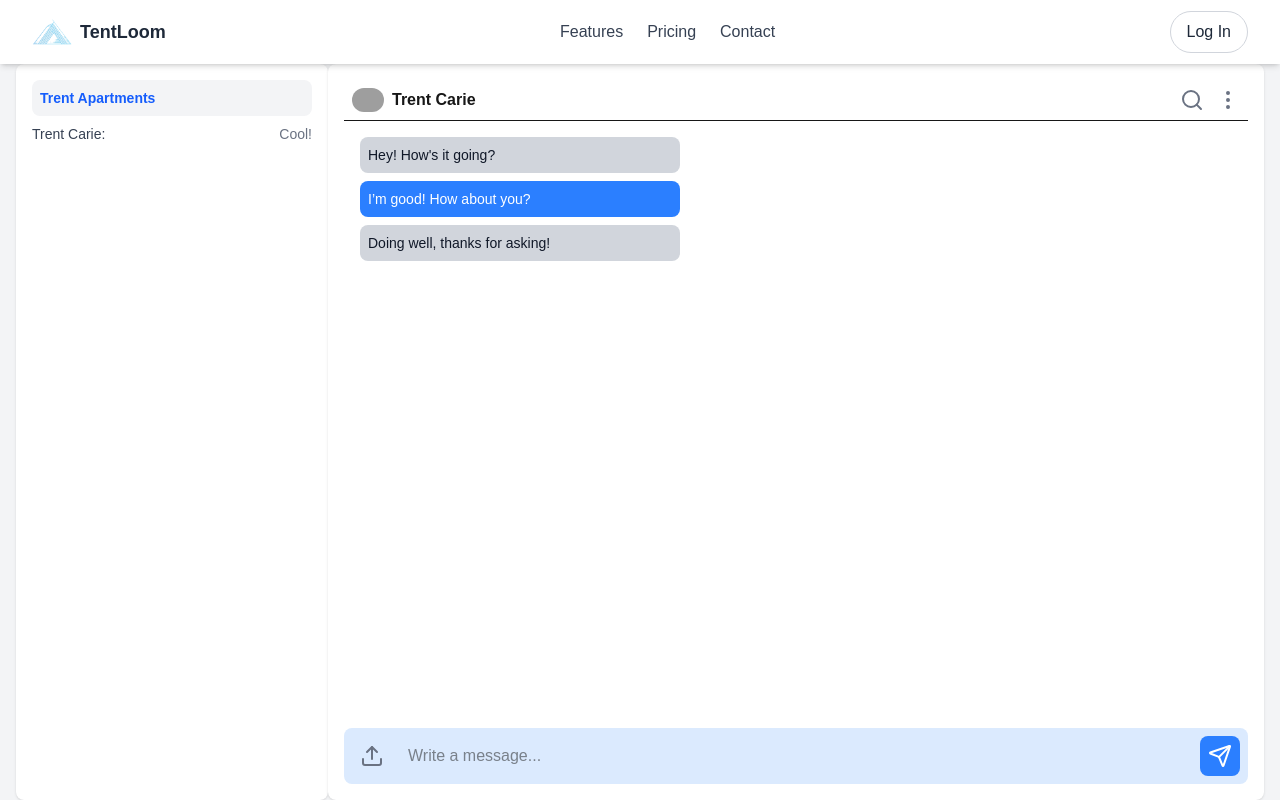
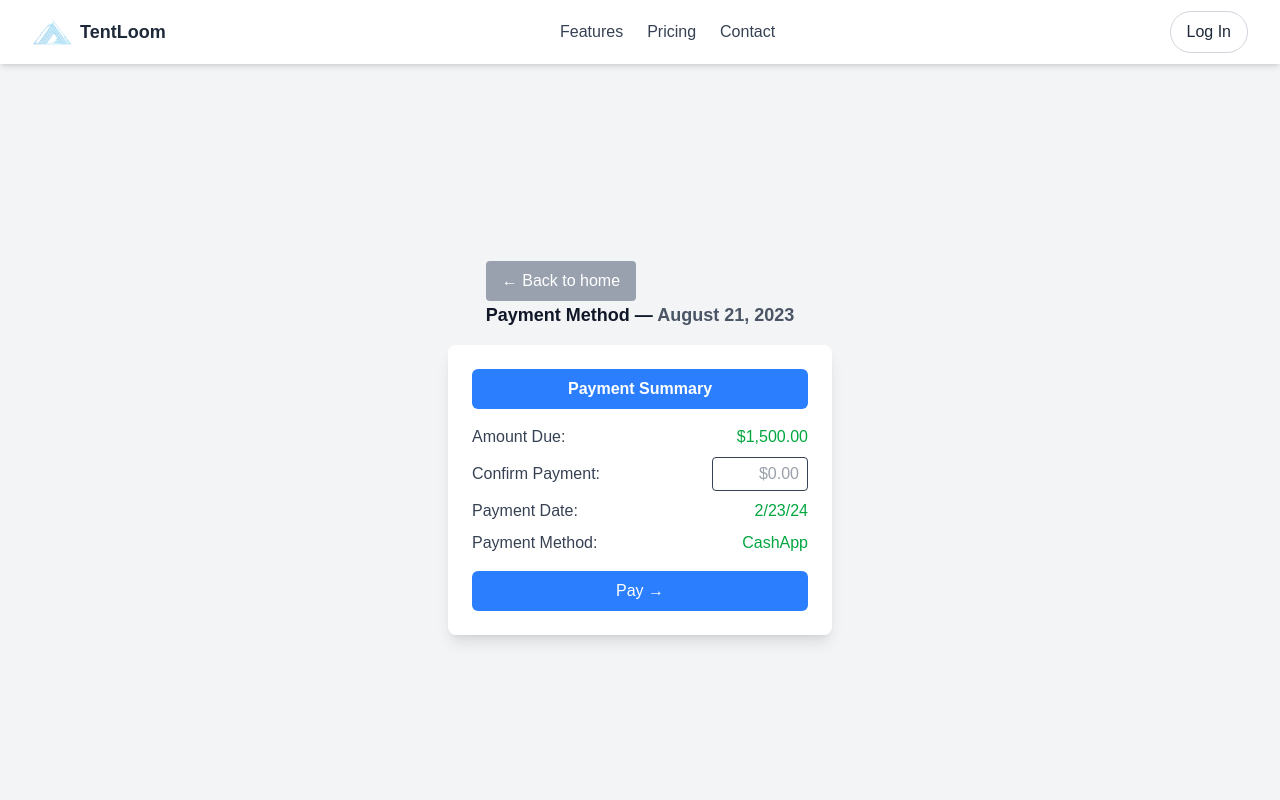
Before and after one commit to adnanfrd/Tenants-Transaction-System, a Next.js app: page /payment in a window 1280 px wide. Built offline with nearby package versions, Linux system fonts and the light colour scheme; grey boxes are pictures that could not be loaded.

Commit message:
chat page

```diff
--- a/src/components/AccountDetails.tsx
+++ b/src/components/AccountDetails.tsx
@@ -46,7 +46,7 @@ const AccountDetails: React.FC = () => {
                         <p><strong>Due Date:</strong> 2/23/24</p>
                         <p><strong>Bill Cycle:</strong> 1/22 - 2/22</p>
                         <p><strong>Next Payment:</strong> 2/24/24</p>
-                        <button className="mt-4 w-full rounded-lg bg-blue-500 px-4 py-2 text-white transition hover:bg-blue-600">Make a payment →</button>
+                        <button className="mt-4 w-full rounded-lg bg-blue-500 px-4 py-2 text-white transition cursor-pointer hover:bg-blue-600"><Link href="/payment">Make a payment →</Link></button>
                     </div>
                 </div>
             </div>
--- a/src/components/ChatPage.tsx
+++ b/src/components/ChatPage.tsx
@@ -1,14 +1,15 @@
 "use client";
 import React, { useState } from "react";
-import { ArrowLeft, Search, Upload, Send } from "lucide-react";
+import { ArrowLeft, Search, MoreVertical, Send, Paperclip } from "lucide-react";
 import Image from "next/image";
+import Link from "next/link";
 
 const ChatPage: React.FC = () => {
   const [messages, setMessages] = useState([
-    { id: 1, text: "Hi there!", type: "received" },
-    { id: 2, text: "Hello! How can I help you?", type: "sent" },
-    { id: 3, text: "I need some information.", type: "received" },
-    { id: 4, text: "Sure! What do you need?", type: "sent" },
+    { id: 1, text: "Lorem ipsum dolor sit.", type: "received" },
+    { id: 2, text: "Lorem ipsum dolor sit amet.", type: "sent" },
+    { id: 3, text: "Lorem ipsum dolor sit.", type: "received" },
+    { id: 4, text: "Lorem ipsum dolor sit amet.", type: "sent" },
   ]);
   const [newMessage, setNewMessage] = useState("");
 
@@ -20,53 +21,57 @@ const ChatPage: React.FC = () => {
   };
 
   return (
-    <div className="flex flex-col h-screen bg-gray-100 relative top-15">
-      {/* Header */}
-      <div className="fixed top-0 left-0 w-full flex items-center justify-between p-4 bg-white border-b shadow-md z-10">
-        <button>
-          <ArrowLeft className="text-gray-500" />
-        </button>
-        <h2 className="font-bold">Chat — August 21, 2023</h2>
-        <button>
-          <Search className="text-gray-500" />
-        </button>
+    <div className="flex flex-col md:flex-row h-screen bg-gray-100 pt-[12vh]">
+      <div className="w-full md:w-1/3 p-4 bg-white border-r">
+        <Link href="/account" className="flex items-center text-gray-600 mb-4">
+          <ArrowLeft className="mr-2" /> Back
+        </Link>
+        <div className="p-3 bg-gray-200 rounded-lg">
+          <h3 className="font-semibold text-blue-500">Trent Apartments</h3>
+          <p className="text-gray-700">Trent Carie: <span className="text-gray-500">Cool!</span></p>
+        </div>
       </div>
 
-      {/* Chat Messages */}
-      <div className="flex-1 overflow-y-auto pt-16 p-4 space-y-3">
-        {messages.map((message) => (
+      <div className="w-full md:w-2/3 flex flex-col">
+        <div className="flex items-center justify-between p-4 bg-white border-b">
+          <div className="flex items-center space-x-2">
+            <Image src="/homehero.png" alt="User" width={32} height={32} className="rounded-full" />
+            <span className="font-semibold">Trent Carie</span>
+          </div>
+          <div className="flex space-x-2">
+            <Search className="text-gray-500 cursor-pointer" />
+            <MoreVertical className="text-gray-500 cursor-pointer" />
+          </div>
+        </div>
+
+        <div className="flex-1 p-4 overflow-y-auto space-y-3">
+          {messages.map((msg) => (
             <div
-            key={message.id}
-            className={`max-w-xs px-4 py-2 rounded-lg ${
-              message.type === "received"
-                ? "bg-gray-300 text-black self-start"
+              key={msg.id}
+              className={`max-w-xs px-4 py-2 rounded-lg text-sm ${
+                msg.type === "received"
+                  ? "bg-blue-200 text-blue-800 self-start"
                   : "bg-blue-500 text-white self-end"
               }`}
             >
-            {message.text}
+              {msg.text}
             </div>
           ))}
         </div>
 
-      {/* Message Input */}
-      <div className="absolute bottom-0 left-0 w-full flex items-center p-4 bg-white border-t shadow-md">
+        <div className="p-4 bg-white border-t flex items-center">
+          <Paperclip className="text-gray-500 cursor-pointer" />
           <input
             type="text"
             placeholder="Write a message..."
-          className="flex-1 px-4 py-2 border rounded-lg"
+            className="flex-1 mx-2 px-4 py-2 border rounded-lg"
             value={newMessage}
             onChange={(e) => setNewMessage(e.target.value)}
           />
-        <label htmlFor="file-upload" className="ml-2 p-2 cursor-pointer bg-gray-200 rounded-lg">
-          <Upload className="text-gray-500" />
-        </label>
-        <input id="file-upload" type="file" className="hidden" />
-        <button
-          className="ml-2 p-2 bg-blue-500 text-white rounded-lg"
-          onClick={handleSendMessage}
-        >
+          <button onClick={handleSendMessage} className="bg-blue-500 text-white p-2 rounded-lg">
             <Send />
           </button>
+        </div>
       </div>
     </div>
   );
--- a/src/components/PaymentPage.tsx
+++ b/src/components/PaymentPage.tsx
@@ -1,96 +1,39 @@
 "use client";
+import Link from "next/link";
 import React, { useState } from "react";
-import { ArrowLeft, Search, Upload, Send, MoreVertical } from "lucide-react";
-import Image from "next/image";
-import Link from "next/link";
 
-const ChatPage: React.FC = () => {
-  const [messages, setMessages] = useState([
-    { id: 1, text: "Hey! How's it going?", type: "received" },
-    { id: 2, text: "I’m good! How about you?", type: "sent" },
-    { id: 3, text: "Doing well, thanks for asking!", type: "received" },
-  ]);
-  const [newMessage, setNewMessage] = useState("");
-
-  const handleSendMessage = () => {
-    if (newMessage.trim() !== "") {
-      setMessages([...messages, { id: messages.length + 1, text: newMessage, type: "sent" }]);
-      setNewMessage("");
-    }
-  };
+const PaymentPage: React.FC = () => {
+  const [paymentAmount, setPaymentAmount] = useState("");
 
   return (
-    <div className="min-h-screen bg-gray-100 flex flex-col">
-      {/* Navbar */}
-      <div className="fixed top-0 left-0 w-full bg-white shadow-md flex items-center p-4 z-10">
-        <Link href="/account" className="flex items-center text-gray-600 hover:text-gray-900">
-          <ArrowLeft className="mr-2" /> Back
-        </Link>
-        <h2 className="text-lg font-semibold mx-auto">Chat &mdash; August 21, 2023</h2>
-      </div>
-
-      {/* Chat Container */}
-      <div className="flex flex-1 pt-16 px-4">
-        {/* Chat List */}
-        <div className="hidden md:block w-1/4 bg-white rounded-lg shadow p-4">
-          <div className="p-2 bg-gray-100 rounded-lg flex items-center justify-between">
-            <span className="text-sm font-semibold text-blue-600">Trent Apartments</span>
-          </div>
-          <div className="mt-2 flex justify-between text-sm text-gray-700">
-            <span>Trent Carie:</span>
-            <span className="text-gray-500">Cool!</span>
-          </div>
-        </div>
-
-        {/* Chat Window */}
-        <div className="flex flex-col w-full md:w-3/4 bg-white rounded-lg shadow p-4">
-          {/* Chat Header */}
-          <div className="flex items-center justify-between p-2 border-b">
-            <div className="flex items-center space-x-2">
-              <Image src="/profile.jpg" alt="User" width={32} height={32} className="rounded-full" />
-              <span className="font-semibold">Trent Carie</span>
-            </div>
-            <div className="flex items-center space-x-3">
-              <Search className="text-gray-500" />
-              <MoreVertical className="text-gray-500" />
-            </div>
-          </div>
-
-          {/* Messages */}
-          <div className="flex-1 overflow-y-auto p-4 space-y-2">
-            {messages.map((message) => (
-              <div
-                key={message.id}
-                className={`max-w-xs p-2 rounded-lg text-sm ${
-                  message.type === "received" ? "bg-gray-300 text-gray-900 self-start" : "bg-blue-500 text-white self-end"
-                }`}
-              >
-                {message.text}
-              </div>
-            ))}
-          </div>
-
-          {/* Message Input */}
-          <div className="flex items-center p-2 bg-blue-100 rounded-lg">
-            <label htmlFor="file-upload" className="p-2 cursor-pointer">
-              <Upload className="text-gray-500" />
-            </label>
-            <input id="file-upload" type="file" className="hidden" />
+    <div className="min-h-screen flex flex-col items-center justify-center bg-gray-100 pt-[12vh] relative">
+     <div>
+       <Link href="/account">
+        <button className="  px-4 py-2 bg-gray-400 text-white rounded cursor-pointer hover:bg-gray-600 transition-all">&larr; Back to home</button>
+      </Link>
+      <h2 className="text-gray-900 font-semibold text-lg mb-4">Payment Method &mdash; <span className="text-gray-600">August 21, 2023</span></h2>
+     </div>
+      <div className="bg-white p-6 rounded-lg shadow-lg w-full max-w-sm">
+        <h3 className="bg-blue-500 text-white text-center py-2 rounded-md font-semibold">Payment Summary</h3>
+        <div className="mt-4 text-gray-700 space-y-2">
+          <p className="flex justify-between"><span>Amount Due:</span> <span className="text-green-600">$1,500.00</span></p>
+          <p className="flex justify-between items-center">
+            <span>Confirm Payment:</span>
             <input
               type="text"
-              placeholder="Write a message..."
-              className="flex-1 px-4 py-2 bg-transparent focus:outline-none"
-              value={newMessage}
-              onChange={(e) => setNewMessage(e.target.value)}
+              value={paymentAmount}
+              onChange={(e) => setPaymentAmount(e.target.value)}
+              className="ml-2 px-2 py-1 border rounded w-24 text-right"
+              placeholder="$0.00"
             />
-            <button onClick={handleSendMessage} className="p-2 bg-blue-500 rounded-lg text-white">
-              <Send />
-            </button>
-          </div>
+          </p>
+          <p className="flex justify-between"><span>Payment Date:</span> <span className="text-green-600">2/23/24</span></p>
+          <p className="flex justify-between"><span>Payment Method:</span> <span className="text-green-600">CashApp</span></p>
         </div>
+        <button className="mt-4 w-full py-2 bg-blue-500 text-white rounded-md hover:bg-blue-600 transition-all">Pay &rarr;</button>
       </div>
     </div>
   );
 };
 
-export default ChatPage;
+export default PaymentPage;
```
Lines whose indentation alone changed are shown as unchanged.
